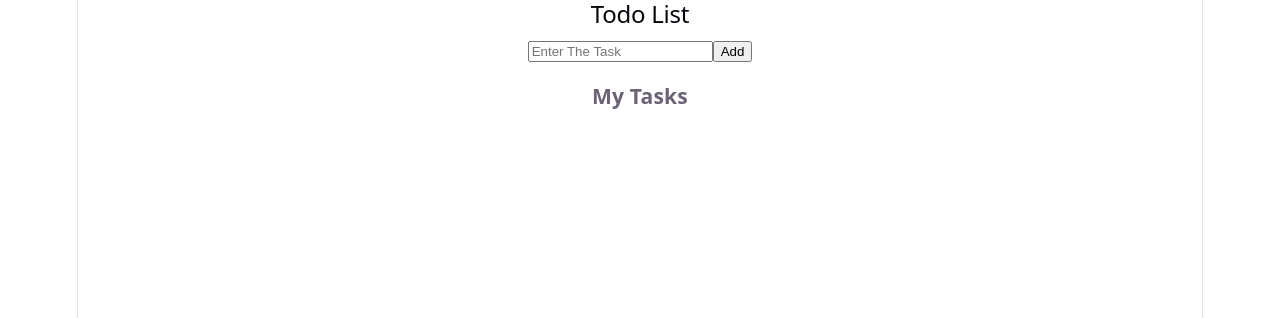
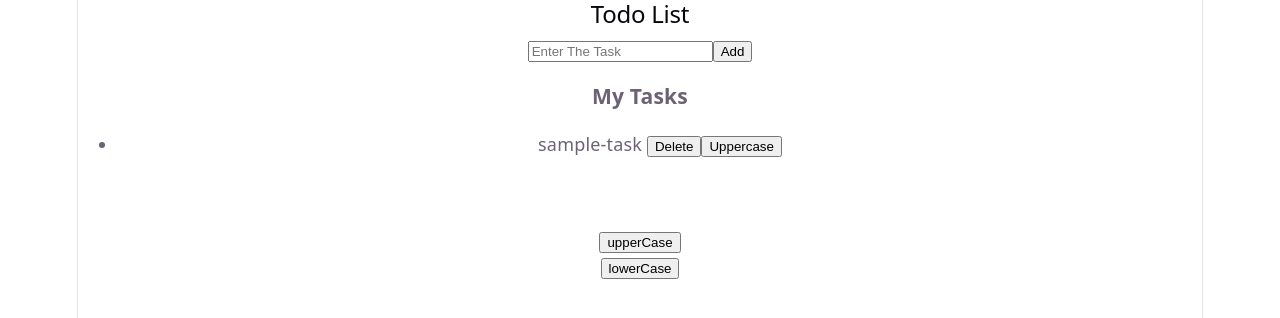
Before and after one commit to Koushikk07/WEB_DEV_PRACTICE, a React (Vite) app in the folder REACT/react-state-class2/: page / in a window 1280 px wide. Shown: the top 318 px of the page. Built offline with nearby package versions, Linux system fonts and the light colour scheme.

Commit message:
todolist- arr -> obj with key , delete, uppercase,lowercase.

```diff
--- a/REACT/react-state-class2/package.json
+++ b/REACT/react-state-class2/package.json
@@ -11,7 +11,8 @@
   },
   "dependencies": {
     "react": "^19.2.8",
-    "react-dom": "^19.2.8"
+    "react-dom": "^19.2.8",
+    "uuid": "^14.0.3"
   },
   "devDependencies": {
     "@eslint/js": "^10.0.1",
--- a/REACT/react-state-class2/src/App.jsx
+++ b/REACT/react-state-class2/src/App.jsx
@@ -1,6 +1,7 @@
 import './App.css'
-import LudoBoard from './LudoBoard'
+/*  import LudoBoard from './LudoBoard'*/
 import TodoList from './TodoList'
+
 function App() {
 
 
--- a/REACT/react-state-class2/src/LudoBoard.jsx
+++ b/REACT/react-state-class2/src/LudoBoard.jsx
@@ -30,8 +30,8 @@ export default function LudoBoard()
             return {...prevMoves, blue: prevMoves.blue+1};
         });
 
-        arr.push("Blue Moves");
-        setArr(arr);
+        //arr.push("Blue Moves");
+        setArr([...arr,"blue moves"]);
         console.log(arr);
     }
     let updateYellow=()=>{
--- a/REACT/react-state-class2/src/TodoList.jsx
+++ b/REACT/react-state-class2/src/TodoList.jsx
@@ -1,19 +1,56 @@
 import { useState } from "react";
+import { v4 as uuidv4 } from "uuid";
 
 export default function TodoList() {
-let [task, setTask] = useState([]);
+let [task, setTask] = useState({ todo: "sample-task", id: uuidv4() });
+let [tasks, setTasks] = useState([task]);
 let [newTask, setNewTask] = useState("");
 
 
 let updateTask = () => {
     if (newTask.trim() === "") return;
 
-    setTask((prevTask) => [...prevTask, newTask.trim()]);
+    const newTodo = {
+        todo: newTask.trim(),
+        id: uuidv4()
+    };
+
+    setTasks((prevTasks) => [...prevTasks, newTodo]);
     setNewTask("");
 };
 
-let removeTask = (index) => {
-    setTask((prevTask) => prevTask.filter((_, i) => i !== index));
+let removeTask = (id) => {
+    setTasks((prevTasks) =>
+        prevTasks.filter((todo) => todo.id !== id)
+    );
+};
+let upperCaseAll=()=>{
+    setTasks((prevTasks) =>
+        prevTasks.map((task) => ({
+            ...task,
+            todo: task.todo.toUpperCase()
+        }))
+    );
+}
+
+let lowerCaseAll=()=>{
+    setTasks((prevTasks) =>
+        prevTasks.map((task) => ({
+            ...task,
+            todo: task.todo.toLowerCase()
+        }))
+    );
+}
+
+
+let upperCaseOne = (id) => {
+    setTasks((prevTasks) =>
+        prevTasks.map((task) =>
+            task.id === id
+                ? { ...task, todo: task.todo.toUpperCase() }
+                : task
+        )
+    );
 };
 
 return (
@@ -43,15 +80,20 @@ return (
             <h3>My Tasks</h3>
 
             <ul>
-                {task.map((todo, index) => (
-                    <li key={index}>
-                        {todo}{" "}
-                        <button onClick={() => removeTask(index)}>
+                {tasks.map((todo) => (
+                    <li key={todo.id}>
+                        {todo.todo}{" "}
+                        <button onClick={() => removeTask(todo.id)}>
                             Delete
                         </button>
+                        <button onClick={() => upperCaseOne(todo.id)}>
+    Uppercase
+</button>
                     </li>
                 ))}
-            </ul>
+            </ul><br /><br />
+            <button onClick={()=> upperCaseAll()}>upperCase</button><br />
+            <button onClick={()=> lowerCaseAll()}>lowerCase</button>
         </div>
     </>
 );
```
Also changed, not shown: 1 other file (tests, documents, lock files or other folders).
